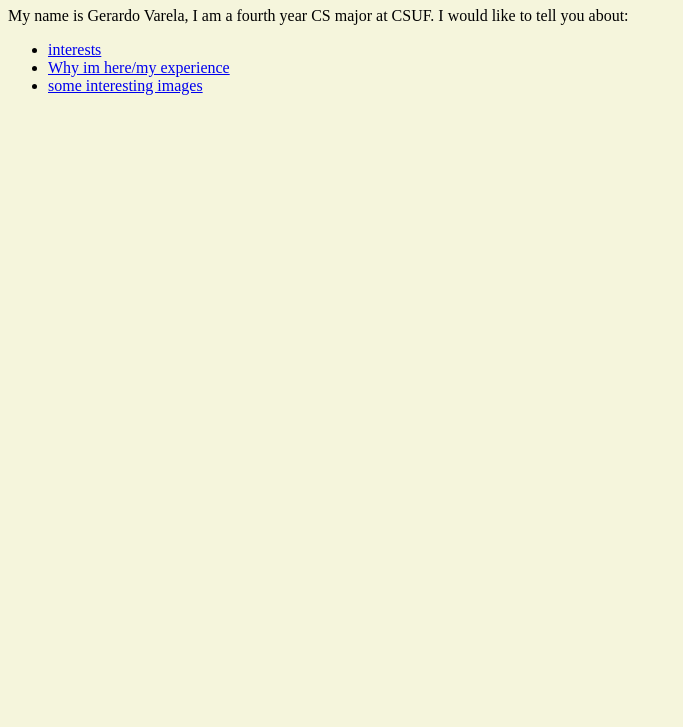
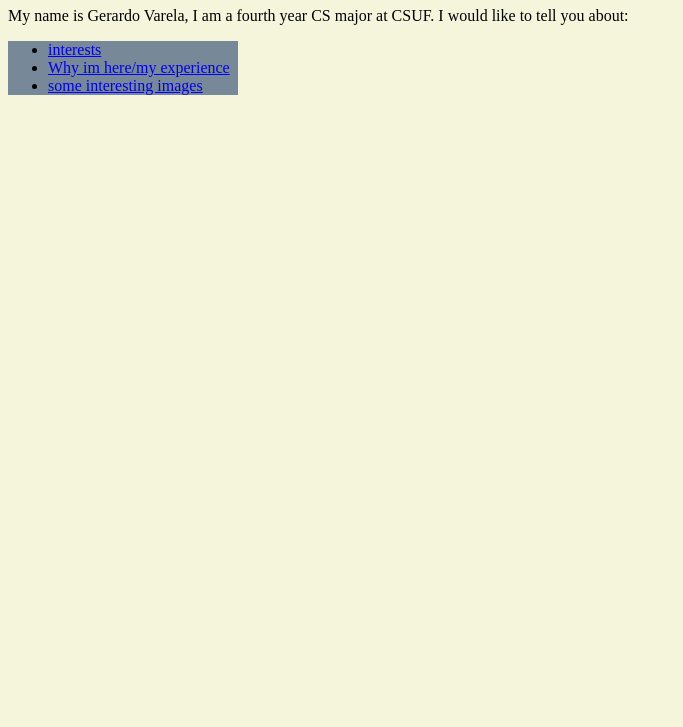
Before and after one commit to gavrela97/gavrela97.github.io, a plain HTML site: page index.html in a window 1280 px wide. Shown: the part 73-800 px from the top of the page, without its empty margins (0-683 px from the left). Drawn offline with Linux system fonts and the light colour scheme.

Commit message:
Update Style.css

```diff
--- a/Style.css
+++ b/Style.css
@@ -1,3 +1,9 @@
 html {
     background-color: beige;
 }
+
+ul {
+    width: 190px;
+
+    background-color: lightslategray
+}
```
